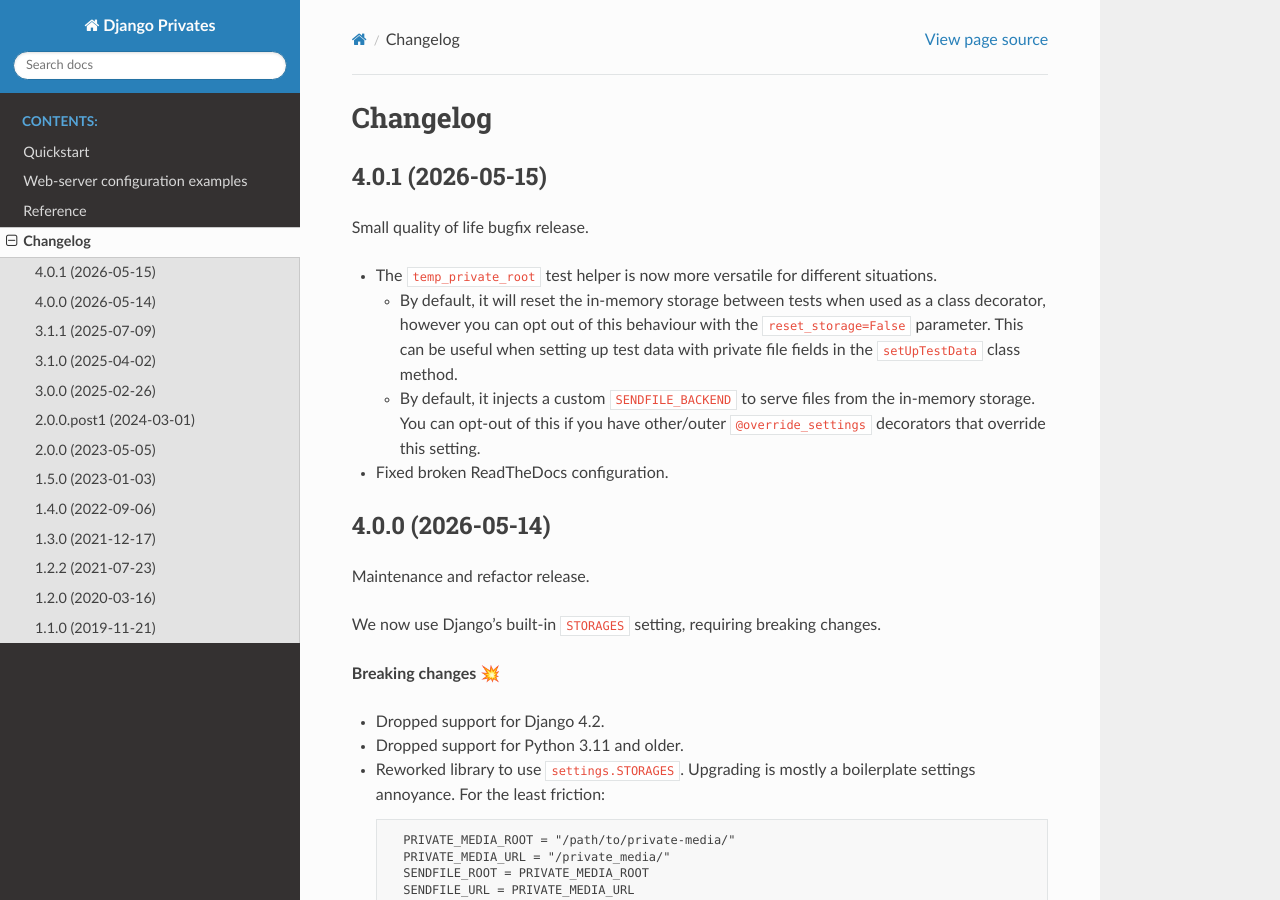
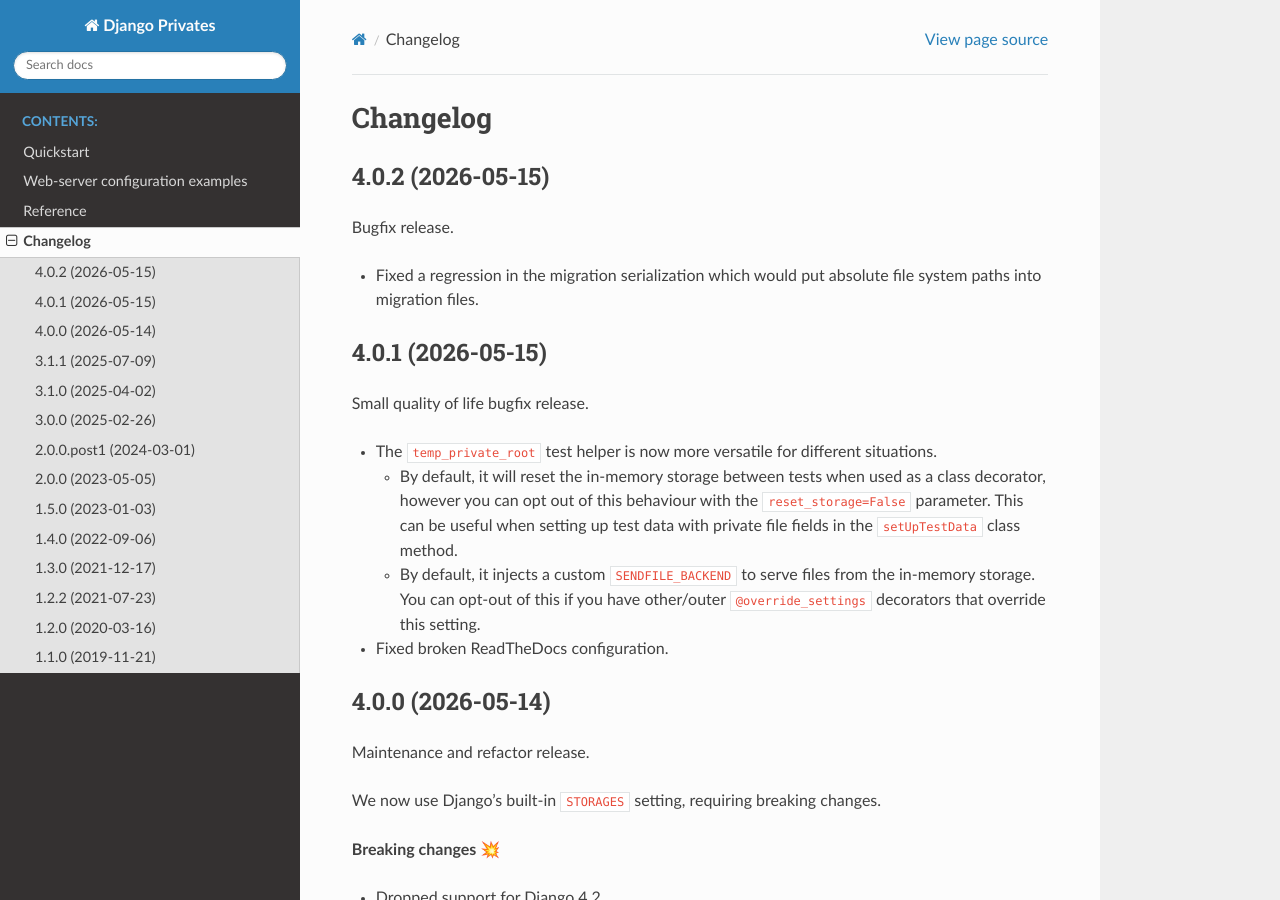
Before and after one commit to sergei-maertens/django-privates, a Sphinx documentation site: the page built from docs/changelog.rst, in a window 1280 px wide and 900 px high. Built offline with Sphinx 7.4.7 and the Read the Docs theme 3.1.0, drawn with Linux system fonts in a browser that asks for light colours.

Commit message:
:bookmark: Bump to 4.0.2 and update changelog

```diff
--- a/Changelog.rst
+++ b/Changelog.rst
@@ -1,6 +1,14 @@
 =========
 Changelog
 =========
+
+4.0.2 (2026-05-15)
+==================
+
+Bugfix release.
+
+* Fixed a regression in the migration serialization which would put absolute file
+  system paths into migration files.
 
 4.0.1 (2026-05-15)
 ==================
--- a/docs/conf.py
+++ b/docs/conf.py
@@ -30,7 +30,7 @@ copyright = "2018, Sergei Maertens"
 author = "Sergei Maertens"
 
 # The full version, including alpha/beta/rc tags
-release = "4.0.1"
+release = "4.0.2"
 
 
 # -- General configuration ---------------------------------------------------
--- a/privates/__init__.py
+++ b/privates/__init__.py
@@ -1 +1 @@
-__version__ = "4.0.1"
+__version__ = "4.0.2"
--- a/pyproject.toml
+++ b/pyproject.toml
@@ -70,7 +70,7 @@ testpaths = ["tests"]
 DJANGO_SETTINGS_MODULE = "testapp.settings"
 
 [tool.bumpversion]
-current_version = "4.0.1"
+current_version = "4.0.2"
 files = [
     {filename = "privates/__init__.py"},
     {filename = "docs/conf.py"},
```
